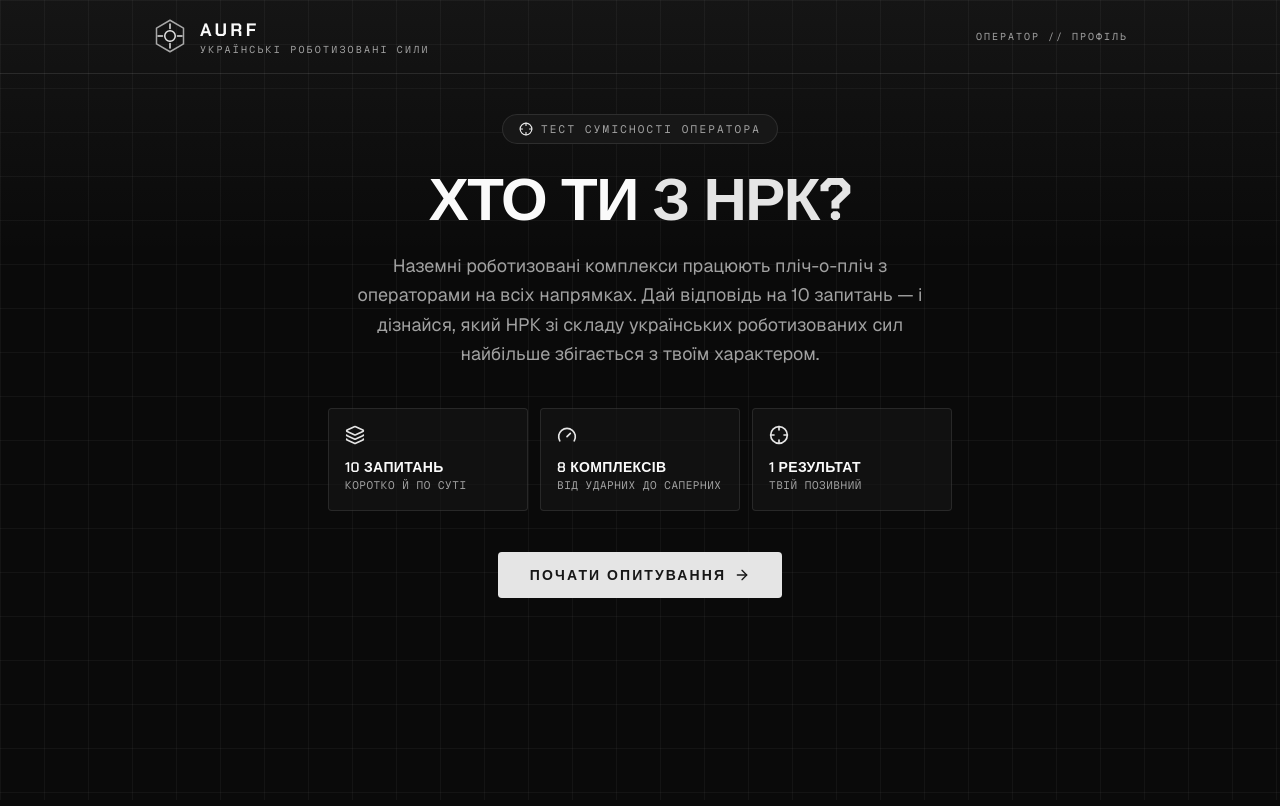
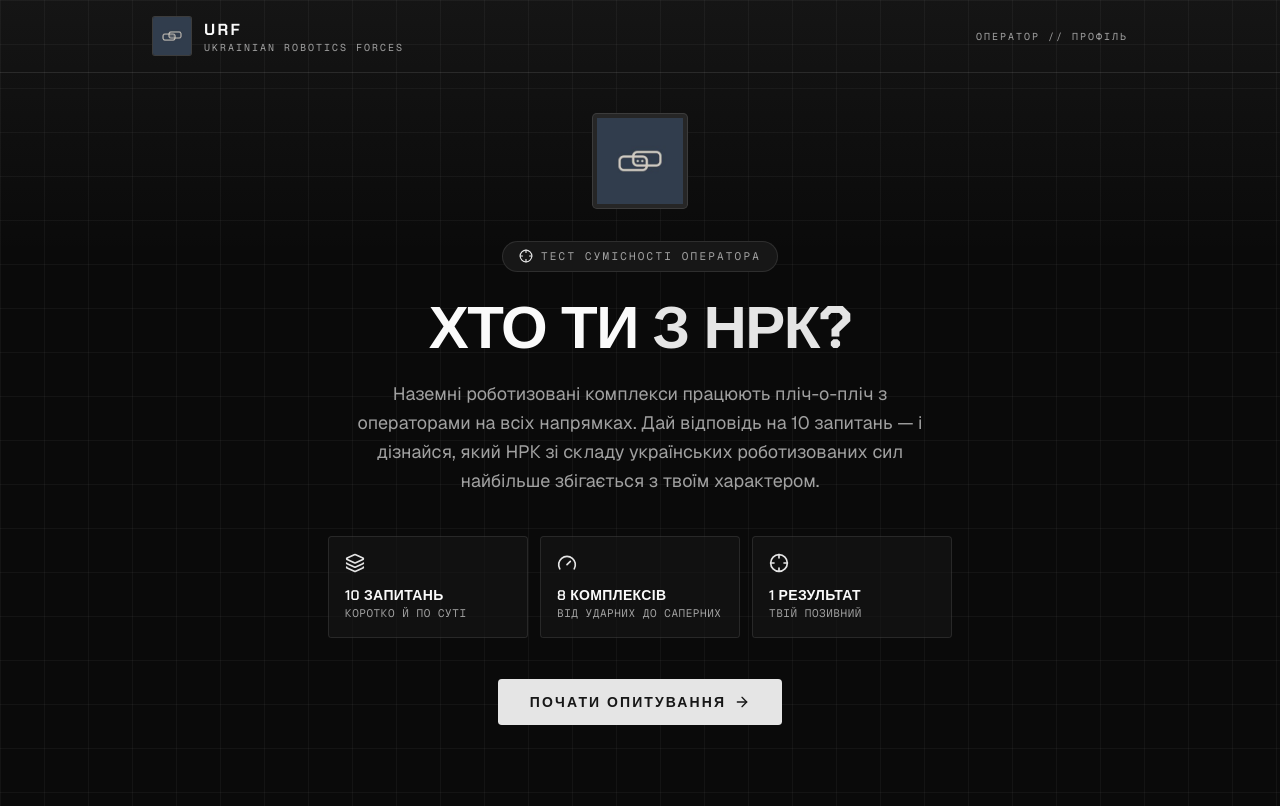
Before and after one commit to bonchardon-dev/ugv_query, a Next.js app: page / in a window 1280 px wide. Built offline with nearby package versions, Linux system fonts and the light colour scheme.

Commit message:
feat: update branding to Ukrainian Robotics Forces across app\n\nUpdated metadata title and description, replaced AURF logo with URF logo, and changed text references to Ukrainian Robotics Forces.

```diff
--- a/app/layout.tsx
+++ b/app/layout.tsx
@@ -20,9 +20,9 @@ const chakra = Chakra_Petch({
 })
 
 export const metadata: Metadata = {
-  title: 'Хто ти з НРК? | AURF',
+  title: 'Хто ти з НРК? | Ukrainian Robotics Forces',
   description:
-    'Пройди опитування Асоціації «Українські Роботизовані Сили» (AURF) і дізнайся, який наземний роботизований комплекс відповідає твоєму характеру.',
+    'Пройди опитування Ukrainian Robotics Forces (Українські Роботизовані Сили) і дізнайся, який наземний роботизований комплекс відповідає твоєму характеру.',
   generator: 'v0.app',
 }
 
--- a/components/aurf-mark.tsx
+++ b/components/aurf-mark.tsx
@@ -1,30 +1,25 @@
+import Image from "next/image"
 import { cn } from "@/lib/utils"
 
 export function AurfMark({ className }: { className?: string }) {
   return (
     <div className={cn("flex items-center gap-3", className)}>
-      <svg
-        viewBox="0 0 48 48"
-        className="h-9 w-9 text-primary"
-        fill="none"
-        stroke="currentColor"
-        strokeWidth={2}
-        aria-hidden="true"
-      >
-        <path
-          d="M24 3 42 13.5v21L24 45 6 34.5v-21L24 3Z"
-          strokeLinejoin="round"
-          className="opacity-70"
+      <div className="relative h-10 w-10 shrink-0 overflow-hidden rounded-sm border border-border bg-secondary">
+        <Image
+          src="/urf-logo.png"
+          alt="Логотип Ukrainian Robotics Forces"
+          fill
+          sizes="40px"
+          className="object-contain"
+          priority
         />
-        <circle cx="24" cy="24" r="7" />
-        <path d="M24 8v6M24 34v6M8 24h6M34 24h6" strokeLinecap="round" />
-      </svg>
+      </div>
       <div className="leading-tight">
-        <p className="font-display text-lg font-bold tracking-[0.18em] text-foreground">
-          AURF
+        <p className="font-display text-base font-bold tracking-[0.14em] text-foreground">
+          URF
         </p>
-        <p className="font-mono text-[10px] uppercase tracking-[0.22em] text-muted-foreground">
-          Українські Роботизовані Сили
+        <p className="font-mono text-[10px] uppercase tracking-[0.2em] text-muted-foreground">
+          Ukrainian Robotics Forces
         </p>
       </div>
     </div>
--- a/components/intro-screen.tsx
+++ b/components/intro-screen.tsx
@@ -1,11 +1,23 @@
 "use client"
 
+import Image from "next/image"
 import { ArrowRight, Crosshair, Gauge, Layers } from "lucide-react"
 import { Button } from "@/components/ui/button"
 
 export function IntroScreen({ onStart }: { onStart: () => void }) {
   return (
     <div className="mx-auto flex max-w-2xl flex-col items-center px-6 pb-20 pt-10 text-center animate-in fade-in slide-in-from-bottom-4 duration-500">
+      <div className="relative mb-8 h-24 w-24 overflow-hidden rounded-lg border border-border bg-secondary">
+        <Image
+          src="/urf-logo.png"
+          alt="Логотип Ukrainian Robotics Forces"
+          fill
+          sizes="96px"
+          className="object-contain p-1"
+          priority
+        />
+      </div>
+
       <span className="mb-6 inline-flex items-center gap-2 rounded-full border border-border bg-card px-4 py-1.5 font-mono text-[11px] uppercase tracking-[0.2em] text-muted-foreground">
         <Crosshair className="h-3.5 w-3.5 text-primary" />
         Тест сумісності оператора
--- a/components/result-screen.tsx
+++ b/components/result-screen.tsx
@@ -83,16 +83,27 @@ export function ResultScreen({
 
       {/* Closing word about the alliance */}
       <div className="mt-8 rounded-lg border border-border bg-card/60 p-6 sm:p-8">
-        <h2 className="font-display text-sm font-semibold uppercase tracking-[0.18em] text-primary">
-          Про альянс
-        </h2>
+        <div className="flex items-center gap-3">
+          <div className="relative h-9 w-9 shrink-0 overflow-hidden rounded-sm border border-border bg-secondary">
+            <Image
+              src="/urf-logo.png"
+              alt="Логотип Ukrainian Robotics Forces"
+              fill
+              sizes="36px"
+              className="object-contain"
+            />
+          </div>
+          <h2 className="font-display text-sm font-semibold uppercase tracking-[0.18em] text-primary">
+            Про альянс
+          </h2>
+        </div>
         <p className="mt-3 text-pretty text-sm leading-relaxed text-muted-foreground sm:text-base">
-          Асоціація «Українські Роботизовані Сили» (AURF) об&apos;єднує розробників,
-          виробників та операторів наземних роботизованих комплексів. Кожен НРК —
-          логістичний, ударний, медичний чи саперний — виконує свою роль, і саме
-          разом вони зберігають найголовніше: життя українських захисників. Немає
-          «кращого» чи «гіршого» комплексу — є єдина система, де важливий кожен.
-          Дякуємо, що цікавишся українськими роботизованими силами.
+          Ukrainian Robotics Forces — Українські Роботизовані Сили — об&apos;єднує
+          розробників, виробників та операторів наземних роботизованих комплексів.
+          Кожен НРК — логістичний, ударний, медичний чи саперний — виконує свою
+          роль, і саме разом вони зберігають найголовніше: життя українських
+          захисників. Немає «кращого» чи «гіршого» комплексу — є єдина система, де
+          важливий кожен. Дякуємо, що цікавишся українськими роботизованими силами.
         </p>
       </div>
 
```
Also changed, not shown: public/urf-logo.png (added).
